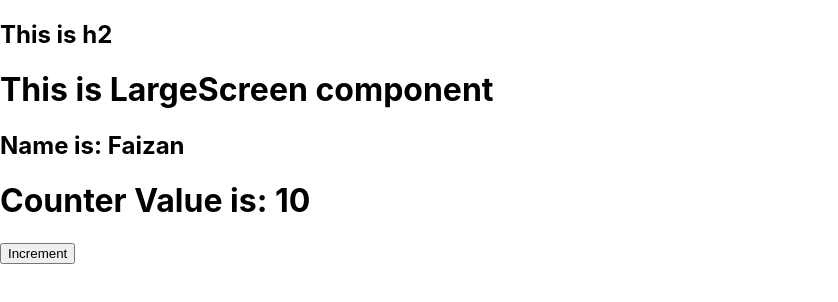
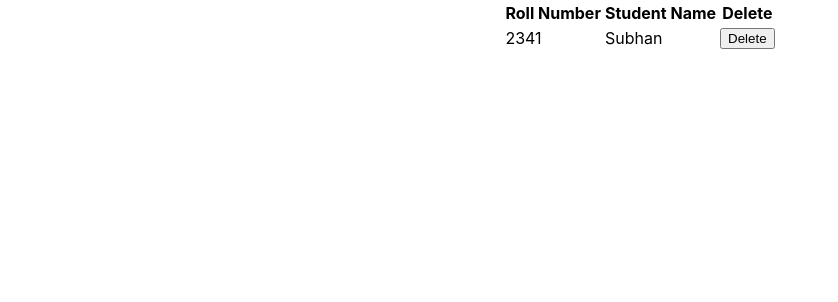
Before and after one commit to theirfanirfi/webprogramming_section_b, a React (Create React App) app in the folder webcyb/: page / in a window 1280 px wide. Shown: the top 302 px of the page, without its empty margins (0-838 px from the left). Built offline with nearby package versions, Linux system fonts and the light colour scheme.

Commit message:
settimeout, map

```diff
--- a/webcyb/src/index.js
+++ b/webcyb/src/index.js
@@ -3,11 +3,12 @@ import ReactDOM from 'react-dom/client';
 import './index.css';
 import App from './App';
 import reportWebVitals from './reportWebVitals';
+import StudentsPage from './pages/StudentsPage';
 
 const root = ReactDOM.createRoot(document.getElementById('root'));
 root.render(
   <React.StrictMode>
-    <App />
+    <StudentsPage />
   </React.StrictMode>
 );
 
--- /dev/null
+++ b/webcyb/src/pages/StudentsPage.js
@@ -0,0 +1,49 @@
+import {useEffect, useState} from 'react'
+function StudentsPage(){
+    const [students, setStudents] = useState([])
+
+    useEffect(()=>{
+        setTimeout(()=>{
+            let student = {
+                roll_number: 2341,
+                student_name: "Subhan"
+            }
+            setStudents([...students,student])
+        },5000)
+    },[])
+
+    return (
+        <center>
+        <table>
+            <thead>
+                <th>Roll Number</th>
+                <th>Student Name</th>
+                <th>Delete</th>
+            </thead>
+            {students.length > 0 ?
+            <tbody>
+                {students.map((std, index)=>{
+                    return (
+                <tr>
+                    <td>{std.roll_number}</td>
+                    <td>{std.student_name}</td>
+                    <td>
+                        <button>Delete</button>
+                    </td>
+                </tr>
+                    )
+                }
+
+                )}
+
+            </tbody>
+            :
+            <h1>No Records Found</h1>
+}
+        </table>
+        </center>
+
+    )
+}
+
+export default StudentsPage;
```
